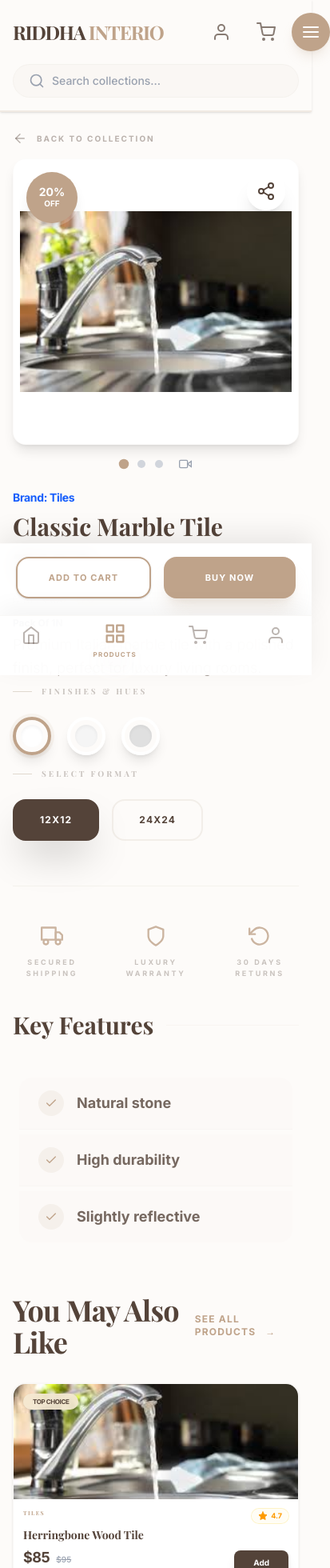
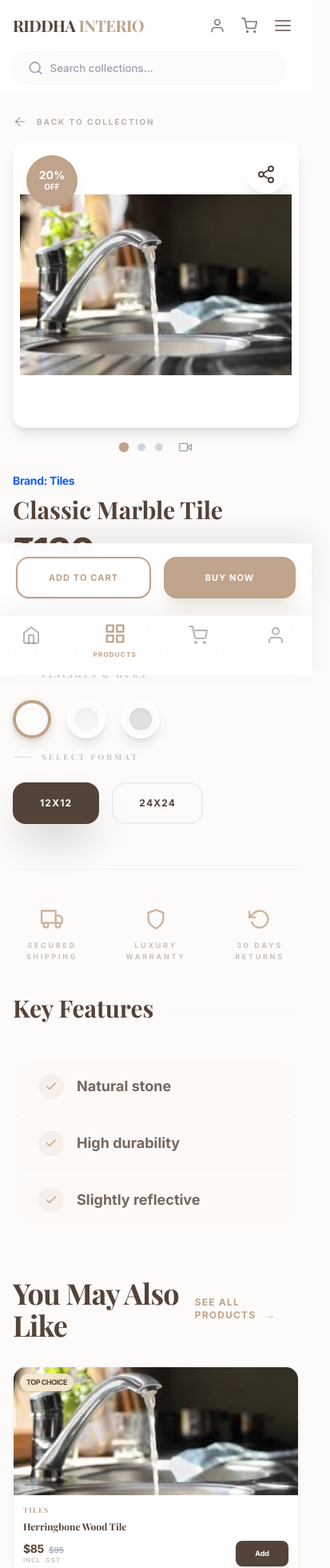
Before and after one commit to palakk2002/Riddha-interio-mart, a React (Vite) app in the folder frontend/: page /products/1 in a window 390 px wide. Shown: the top 1960 px of the page at 80% size, 413 px wide, since content can reach past the window. Built offline with nearby package versions, Linux system fonts and the light colour scheme.

Commit message:
admin module

```diff
--- a/frontend/src/modules/user/components/Footer.jsx
+++ b/frontend/src/modules/user/components/Footer.jsx
@@ -20,14 +20,14 @@ const Footer = () => {
   };
 
   return (
-    <footer className="hidden md:block bg-deep-espresso text-soft-oatmeal pt-24 pb-12">
-      <div className="max-w-7xl mx-auto px-4 sm:px-6 lg:px-12">
+    <footer className="hidden md:block bg-deep-espresso text-soft-oatmeal pt-12 md:pt-24 pb-12">
+      <div className="max-w-7xl mx-auto px-6 md:px-12">
         <motion.div
           variants={containerVariants}
           initial="hidden"
           whileInView="visible"
           viewport={{ once: true }}
-          className="grid grid-cols-1 md:grid-cols-2 lg:grid-cols-4 gap-16 mb-20"
+          className="grid grid-cols-1 sm:grid-cols-2 lg:grid-cols-4 gap-12 md:gap-16 mb-16 md:mb-20"
         >
           {/* Brand */}
           <motion.div variants={itemVariants} className="space-y-8">
--- a/frontend/src/modules/user/components/Navbar.jsx
+++ b/frontend/src/modules/user/components/Navbar.jsx
@@ -1,9 +1,16 @@
-import React, { useState, useRef, useEffect } from 'react';
-import { Link, NavLink } from 'react-router-dom';
-import { FiShoppingCart, FiMenu, FiX, FiUser, FiChevronDown, FiChevronRight } from 'react-icons/fi';
-import { motion, AnimatePresence } from 'framer-motion';
-import { useCart } from '../data/CartContext';
-import SearchBar from './SearchBar';
+import React, { useState, useRef, useEffect } from "react";
+import { Link, NavLink } from "react-router-dom";
+import {
+  FiShoppingCart,
+  FiMenu,
+  FiX,
+  FiUser,
+  FiChevronDown,
+  FiChevronRight,
+} from "react-icons/fi";
+import { motion, AnimatePresence } from "framer-motion";
+import { useCart } from "../data/CartContext";
+import SearchBar from "./SearchBar";
 
 const Navbar = () => {
   const [isOpen, setIsOpen] = useState(false);
@@ -13,19 +20,19 @@ const Navbar = () => {
   const policiesTimeoutRef = useRef(null);
 
   const navLinks = [
-    { name: 'Home', path: '/' },
-    { name: 'Products', path: '/products' },
-    { name: 'Shop by Category', path: '/shop' },
-    { name: 'My Orders', path: '/orders' },
-    { name: 'Stores', path: '/stores' },
-    { name: 'About', path: '/about' },
-    { name: 'Contact Us', path: '/contact' },
+    { name: "Home", path: "/" },
+    { name: "Products", path: "/products" },
+    { name: "Shop by Category", path: "/shop" },
+    { name: "My Orders", path: "/orders" },
+    { name: "Stores", path: "/stores" },
+    { name: "About", path: "/about" },
+    { name: "Contact Us", path: "/contact" },
   ];
 
   const policyLinks = [
-    { name: 'Cancellation', path: '/policies/cancellation' },
-    { name: 'Returns', path: '/policies/returns' },
-    { name: 'Refund', path: '/policies/refund' },
+    { name: "Cancellation", path: "/policies/cancellation" },
+    { name: "Returns", path: "/policies/returns" },
+    { name: "Refund", path: "/policies/refund" },
   ];
 
   // Close mobile menu on route change / resize
@@ -36,18 +43,20 @@ const Navbar = () => {
         setPoliciesOpen(false);
       }
     };
-    window.addEventListener('resize', handleResize);
-    return () => window.removeEventListener('resize', handleResize);
+    window.addEventListener("resize", handleResize);
+    return () => window.removeEventListener("resize", handleResize);
   }, []);
 
   // Lock body scroll when mobile menu is open
   useEffect(() => {
     if (isOpen) {
-      document.body.style.overflow = 'hidden';
+      document.body.style.overflow = "hidden";
     } else {
-      document.body.style.overflow = '';
+      document.body.style.overflow = "";
     }
-    return () => { document.body.style.overflow = ''; };
+    return () => {
+      document.body.style.overflow = "";
+    };
   }, [isOpen]);
 
   const closeMobile = () => {
@@ -68,25 +77,25 @@ const Navbar = () => {
 
   return (
     <>
-      <nav className="sticky top-0 z-50 bg-[#FDFBF9] md:bg-white/70 backdrop-blur-2xl border-b-2 border-warm-sand/20 md:border-b md:border-soft-oatmeal/10 shadow-sm md:shadow-none">
-        <div className="max-w-7xl mx-auto px-4 sm:px-6 lg:px-12">
-          <div className="flex justify-between items-center h-20 md:h-24 gap-12">
+      <nav className="sticky top-0 z-50 bg-white border-b border-soft-oatmeal/10">
+        <div className="max-w-7xl mx-auto px-4 sm:px-6 lg:px-8">
+          <div className="flex justify-between items-center h-16 md:h-20">
             {/* Logo */}
             <Link to="/" className="flex-shrink-0 flex items-center group">
-              <span className="text-2xl font-display font-black text-deep-espresso tracking-tighter">
-                RIDDHA <span className="text-warm-sand group-hover:text-deep-espresso transition-colors">INTERIO</span>
+              <span className="text-xl md:text-2xl font-display font-bold text-deep-espresso tracking-tight">
+                RIDDHA <span className="text-warm-sand">INTERIO</span>
               </span>
             </Link>
 
             {/* Desktop Nav Links */}
-            <div className="hidden md:flex items-center space-x-8 lg:space-x-10">
+            <div className="hidden md:flex items-center space-x-6 lg:space-x-8">
               {navLinks.map((link) => (
                 <NavLink
                   key={link.name}
                   to={link.path}
                   className={({ isActive }) =>
-                    `text-xs uppercase tracking-[0.2em] font-bold transition-all hover:text-warm-sand whitespace-nowrap ${
-                      isActive ? 'text-warm-sand' : 'text-deep-espresso/60'
+                    `text-[10px] lg:text-xs uppercase tracking-[0.15em] font-bold transition-all hover:text-warm-sand whitespace-nowrap ${
+                      isActive ? "text-warm-sand" : "text-deep-espresso/60"
                     }`
                   }
                 >
@@ -101,12 +110,16 @@ const Navbar = () => {
                 onMouseLeave={handlePoliciesLeave}
               >
                 <button
-                  className={`flex items-center gap-1 text-xs uppercase tracking-[0.2em] font-bold transition-all hover:text-warm-sand whitespace-nowrap ${
-                    desktopPoliciesOpen ? 'text-warm-sand' : 'text-deep-espresso/60'
+                  className={`flex items-center gap-1 text-[10px] lg:text-xs uppercase tracking-[0.15em] font-bold transition-all hover:text-warm-sand whitespace-nowrap ${
+                    desktopPoliciesOpen
+                      ? "text-warm-sand"
+                      : "text-deep-espresso/60"
                   }`}
                 >
                   Policies
-                  <FiChevronDown className={`h-3 w-3 transition-transform duration-200 ${desktopPoliciesOpen ? 'rotate-180' : ''}`} />
+                  <FiChevronDown
+                    className={`h-3 w-3 transition-transform duration-200 ${desktopPoliciesOpen ? "rotate-180" : ""}`}
+                  />
                 </button>
                 <AnimatePresence>
                   {desktopPoliciesOpen && (
@@ -122,7 +135,7 @@ const Navbar = () => {
                           key={link.name}
                           to={link.path}
                           onClick={() => setDesktopPoliciesOpen(false)}
-                          className="block px-5 py-2.5 text-xs uppercase tracking-[0.15em] font-bold text-deep-espresso/60 hover:text-warm-sand hover:bg-golden-glow/20 transition-all"
+                          className="block px-5 py-2.5 text-[10px] uppercase tracking-[0.1em] font-bold text-deep-espresso/60 hover:text-warm-sand hover:bg-golden-glow/20 transition-all"
                         >
                           {link.name}
                         </Link>
@@ -131,70 +144,51 @@ const Navbar = () => {
                   )}
                 </AnimatePresence>
               </div>
-
-              {/* Terms */}
-              <NavLink
-                to="/terms"
-                className={({ isActive }) =>
-                  `text-xs uppercase tracking-[0.2em] font-bold transition-all hover:text-warm-sand whitespace-nowrap ${
-                    isActive ? 'text-warm-sand' : 'text-deep-espresso/60'
-                  }`
-                }
-              >
-                Terms
-              </NavLink>
             </div>
 
             {/* Search Bar - Desktop */}
-            <div className="hidden lg:flex flex-1 max-w-md">
-              <SearchBar />
+            <div className="hidden lg:flex flex-1 max-w-xs mx-8">
+              <SearchBar className="scale-90" />
             </div>
 
             {/* Icons */}
-            <div className="flex items-center space-x-2 sm:space-x-5">
+            <div className="flex items-center space-x-1 sm:space-x-4">
               <Link
                 to="/profile"
-                className="p-3 text-deep-espresso/70 hover:text-warm-sand transition-colors"
+                className="p-2 text-deep-espresso/70 hover:text-warm-sand transition-colors"
               >
-                <motion.div whileHover={{ scale: 1.1 }} whileTap={{ scale: 0.9 }}>
-                  <FiUser className="h-6 w-6" />
-                </motion.div>
+                <FiUser className="h-5 w-5 md:h-6 md:w-6" />
               </Link>
 
               <Link
                 to="/cart"
-                className="p-3 text-deep-espresso/70 hover:text-warm-sand transition-colors relative"
+                className="p-2 text-deep-espresso/70 hover:text-warm-sand transition-colors relative"
               >
-                <FiShoppingCart className="h-6 w-6" />
-                <AnimatePresence mode="popLayout">
+                <FiShoppingCart className="h-5 w-5 md:h-6 md:w-6" />
                 {cartCount > 0 && (
-                    <motion.span
-                      key={cartCount}
-                      initial={{ scale: 0, opacity: 0 }}
-                      animate={{ scale: 1, opacity: 1 }}
-                      exit={{ scale: 0, opacity: 0 }}
-                      className="absolute top-2 right-2 bg-warm-sand text-white text-[10px] font-black h-5 w-5 flex items-center justify-center rounded-full shadow-lg"
-                    >
+                  <span className="absolute top-1 right-1 bg-warm-sand text-white text-[8px] font-bold h-4 w-4 flex items-center justify-center rounded-full">
                     {cartCount}
-                    </motion.span>
+                  </span>
                 )}
-                </AnimatePresence>
               </Link>
 
               {/* Mobile Menu Button */}
-              <motion.button
-                whileTap={{ scale: 0.8 }}
+              <button
                 onClick={() => setIsOpen(!isOpen)}
-                className="md:hidden p-3 text-white bg-warm-sand shadow-lg shadow-warm-sand/20 rounded-full"
+                className="md:hidden p-2 text-deep-espresso/70 hover:text-warm-sand transition-colors"
               >
-                {isOpen ? <FiX className="h-6 w-6" /> : <FiMenu className="h-6 w-6" />}
-              </motion.button>
+                {isOpen ? (
+                  <FiX className="h-6 w-6" />
+                ) : (
+                  <FiMenu className="h-6 w-6" />
+                )}
+              </button>
             </div>
           </div>
 
           {/* Persistent Mobile Search Bar Row */}
-          <div className="md:hidden pb-4">
-            <SearchBar />
+          <div className="md:hidden pb-3">
+            <SearchBar className="scale-95 origin-left" />
           </div>
         </div>
       </nav>
@@ -214,15 +208,24 @@ const Navbar = () => {
             />
             {/* Sidebar */}
             <motion.div
-              initial={{ x: '-100%' }}
+              initial={{ x: "-100%" }}
               animate={{ x: 0 }}
-              exit={{ x: '-100%' }}
-              transition={{ type: 'spring', stiffness: 450, damping: 45, mass: 1 }}
+              exit={{ x: "-100%" }}
+              transition={{
+                type: "spring",
+                stiffness: 450,
+                damping: 45,
+                mass: 1,
+              }}
               className="md:hidden fixed top-0 left-0 bottom-0 h-screen w-[85%] max-w-[320px] bg-white z-[100] shadow-2xl flex flex-col overflow-hidden"
             >
               {/* Sidebar Header */}
               <div className="flex items-center justify-between px-6 py-8 border-b border-soft-oatmeal/15 bg-white/50 backdrop-blur-md">
-                <Link to="/" onClick={closeMobile} className="flex items-center group">
+                <Link
+                  to="/"
+                  onClick={closeMobile}
+                  className="flex items-center group"
+                >
                   <span className="text-xl font-display font-black text-deep-espresso tracking-tighter">
                     RIDDHA <span className="text-warm-sand">INTERIO</span>
                   </span>
@@ -239,7 +242,9 @@ const Navbar = () => {
 
               {/* Sidebar Links */}
               <div className="flex-1 overflow-y-auto pt-6 pb-12 px-6 space-y-1 no-scrollbar">
-                {navLinks.filter(link => link.name !== 'Products').map((link) => (
+                {navLinks
+                  .filter((link) => link.name !== "Products")
+                  .map((link) => (
                     <Link
                       key={link.name}
                       to={link.path}
@@ -270,9 +275,9 @@ const Navbar = () => {
                     {policiesOpen && (
                       <motion.div
                         initial={{ height: 0, opacity: 0 }}
-                        animate={{ height: 'auto', opacity: 1 }}
+                        animate={{ height: "auto", opacity: 1 }}
                         exit={{ height: 0, opacity: 0 }}
-                        transition={{ duration: 0.25, ease: 'easeInOut' }}
+                        transition={{ duration: 0.25, ease: "easeInOut" }}
                         className="overflow-hidden bg-golden-glow/10 rounded-xl mb-4"
                       >
                         <div className="pl-4 py-2 space-y-1">
@@ -315,7 +320,8 @@ const Navbar = () => {
               {/* Sidebar Footer */}
               <div className="px-8 py-6 border-t border-soft-oatmeal/15 bg-soft-oatmeal/5">
                 <p className="text-[10px] uppercase tracking-[0.25em] font-black text-deep-espresso/20 italic">
-                  © {new Date().getFullYear()} Riddha Interio Mart. Crafted for Luxury.
+                  © {new Date().getFullYear()} Riddha Interio Mart. Crafted for
+                  Luxury.
                 </p>
               </div>
             </motion.div>
--- a/frontend/src/modules/user/components/ProductCard.jsx
+++ b/frontend/src/modules/user/components/ProductCard.jsx
@@ -1,6 +1,6 @@
 import React from 'react';
 import { Link } from 'react-router-dom';
-import { FiShoppingCart, FiStar, FiHeart } from 'react-icons/fi';
+import { FiShoppingCart, FiHeart } from 'react-icons/fi';
 import { motion } from 'framer-motion';
 import { useCart } from '../data/CartContext';
 import Button from '../../../shared/components/Button';
@@ -24,7 +24,7 @@ const ProductCard = ({ product, index = 0, variant = 'grid' }) => {
       <Link
         to={`/products/${product.id}`}
         className={`relative block overflow-hidden shrink-0 ${
-          isList ? 'w-[42%] md:w-full h-full md:h-80 border-r md:border-r-0' : 'h-36 md:h-80 w-full'
+          isList ? 'w-[42%] md:w-full h-full md:h-80 border-r md:border-r-0' : 'h-40 md:h-80 w-full'
         } border-soft-oatmeal/10`}
       >
         <motion.img
@@ -44,8 +44,8 @@ const ProductCard = ({ product, index = 0, variant = 'grid' }) => {
 
         {/* Badges - Show Top Choice on grid view */}
         {!isList && (
-           <div className="absolute top-3 left-3 flex gap-2">
-             <span className="bg-golden-glow/90 backdrop-blur-md text-deep-espresso text-[8px] md:text-[10px] font-bold px-3 py-1 rounded-full uppercase tracking-tighter shadow-sm">
+           <div className="absolute top-2 left-2 md:top-3 md:left-3 flex gap-2">
+             <span className="bg-golden-glow/90 backdrop-blur-md text-deep-espresso text-[9px] md:text-[10px] font-bold px-2 md:px-3 py-1 rounded-full uppercase tracking-tighter shadow-sm">
                Top Choice
              </span>
            </div>
@@ -54,18 +54,12 @@ const ProductCard = ({ product, index = 0, variant = 'grid' }) => {
 
       <div className={`flex-1 p-3 md:p-7 flex flex-col justify-between overflow-hidden ${!isList ? 'space-y-1.5 md:space-y-5' : ''}`}>
         <div className="space-y-1.5 md:space-y-3">
-          <div className="flex justify-between items-start">
-            <h4 className="text-[7px] md:text-[10px] uppercase tracking-[0.2em] text-warm-sand font-black">
-              {product.category}
-            </h4>
-            <div className={`${isList ? 'hidden md:flex' : 'flex'} items-center text-[9px] md:text-[11px] text-amber-500 font-bold bg-amber-50/50 px-2 py-0.5 md:py-1 rounded-full ring-1 ring-amber-100`}>
-              <FiStar className="h-3 w-3 fill-amber-500 mr-1" />
-              {product.rating}
-            </div>
-          </div>
+          <h4 className="text-[9px] md:text-[10px] uppercase tracking-[0.15em] text-warm-sand font-black">
+            {product.category}
+          </h4>
 
           <Link to={`/products/${product.id}`}>
-            <h3 className={`${isList ? 'text-xs md:text-xl' : 'text-sm md:text-xl'} font-display font-bold text-deep-espresso line-clamp-2 leading-tight group-hover:text-warm-sand transition-colors duration-300`}>
+            <h3 className={`${isList ? 'text-[11px] md:text-xl' : 'text-xs md:text-xl'} font-display font-bold text-deep-espresso line-clamp-2 leading-tight group-hover:text-warm-sand transition-colors duration-300`}>
               {product.name}
             </h3>
           </Link>
@@ -73,17 +67,17 @@ const ProductCard = ({ product, index = 0, variant = 'grid' }) => {
           {/* Delivery Badge (Only for list view or as needed) */}
           {isList && (
             <div className="flex items-center gap-2 pt-0.5 md:hidden">
-              <div className="bg-purple-100 text-purple-700 text-[8px] font-bold px-2 py-0.5 rounded flex items-center">
-                <span className="mr-1">⚡</span> Delivery in 4 hours
+              <div className="bg-purple-100 text-purple-700 text-[9px] font-bold px-2 py-0.5 rounded flex items-center">
+                <span className="mr-1">⚡</span> 4h Delivery
               </div>
             </div>
           )}
         </div>
 
-        <div className={`flex ${isList ? 'flex-col md:flex-row md:items-end' : 'items-center'} justify-between gap-2 md:pt-4`}>
+        <div className={`flex ${isList ? 'flex-col md:flex-row md:items-end' : 'items-center'} justify-between gap-1 md:gap-2 md:pt-4`}>
           <div className="flex flex-col">
-            <div className="flex items-baseline gap-2">
-              <span className="text-lg md:text-2xl font-black text-deep-espresso tracking-tight">
+            <div className="flex items-baseline gap-1.5 md:gap-2">
+              <span className="text-sm md:text-2xl font-black text-deep-espresso tracking-tight">
                 ${product.price}
               </span>
               {!isList && product.originalPrice > product.price && (
@@ -93,7 +87,7 @@ const ProductCard = ({ product, index = 0, variant = 'grid' }) => {
               )}
             </div>
             <div className="flex items-center gap-2 md:mt-1">
-              <span className="text-[9px] md:text-[10px] text-deep-espresso/30 font-bold uppercase tracking-widest leading-none">
+              <span className="text-[8px] md:text-[10px] text-deep-espresso/30 font-bold uppercase tracking-widest leading-none">
                 Incl. GST
               </span>
               {isList && product.originalPrice > product.price && (
@@ -105,27 +99,20 @@ const ProductCard = ({ product, index = 0, variant = 'grid' }) => {
           </div>
 
           <div className={`flex items-center ${isList ? 'justify-between md:justify-end' : 'justify-end'} gap-3 mt-1 md:mt-0`}>
-             {isList && (
-               <div className="md:hidden flex items-center text-[10px] text-amber-500 font-bold">
-                 <FiStar className="h-2.5 w-2.5 fill-amber-500 mr-1" />
-                 {product.rating}
-               </div>
-             )}
-
              {quantity > 0 ? (
                <div className="flex items-center bg-soft-oatmeal/10 border border-soft-oatmeal/20 rounded-lg md:rounded-2xl overflow-hidden h-8 md:h-12 shadow-inner">
                  <button
                    onClick={(e) => { e.preventDefault(); updateQuantity(product.id, quantity - 1); }}
-                   className="px-2 md:px-4 h-full hover:bg-soft-oatmeal/20 text-deep-espresso transition-colors text-sm md:text-xl font-bold"
+                   className="px-1.5 min-[360px]:px-2 md:px-4 h-full hover:bg-soft-oatmeal/20 text-deep-espresso transition-colors text-xs md:text-xl font-bold"
                  >
                    −
                  </button>
-                 <span className="px-2 md:px-4 text-[10px] md:text-sm font-black text-deep-espresso w-6 md:w-10 text-center">
+                 <span className="px-1.5 min-[360px]:px-2 text-[9px] md:text-sm font-black text-deep-espresso w-5 min-[360px]:w-6 md:w-10 text-center">
                    {quantity}
                  </span>
                  <button
                    onClick={(e) => { e.preventDefault(); updateQuantity(product.id, quantity + 1); }}
-                   className="px-2 md:px-4 h-full hover:bg-soft-oatmeal/20 text-deep-espresso transition-colors text-sm md:text-xl font-bold"
+                   className="px-1.5 min-[360px]:px-2 md:px-4 h-full hover:bg-soft-oatmeal/20 text-deep-espresso transition-colors text-xs md:text-xl font-bold"
                  >
                    +
                  </button>
@@ -135,7 +122,7 @@ const ProductCard = ({ product, index = 0, variant = 'grid' }) => {
                  whileHover={{ scale: 1.05 }}
                  whileTap={{ scale: 0.95 }}
                  onClick={(e) => { e.preventDefault(); addToCart(product); }}
-                 className="h-8 md:h-12 px-6 md:px-8 bg-deep-espresso text-white rounded-lg md:rounded-2xl font-bold text-[10px] md:text-sm hover:bg-warm-sand transition-colors shadow-lg"
+                 className="h-8 md:h-12 px-4 min-[360px]:px-6 md:px-8 bg-deep-espresso text-white rounded-lg md:rounded-2xl font-bold text-[9px] md:text-sm hover:bg-warm-sand transition-colors shadow-lg"
                >
                  Add
                </motion.button>
--- a/frontend/src/modules/user/pages/ProductListingPage.jsx
+++ b/frontend/src/modules/user/pages/ProductListingPage.jsx
@@ -21,7 +21,7 @@ const ProductListingPage = () => {
 
     if (sortBy === 'price-low') result.sort((a, b) => a.price - b.price);
     if (sortBy === 'price-high') result.sort((a, b) => b.price - a.price);
-    if (sortBy === 'rating') result.sort((a, b) => b.rating - a.rating);
+
 
     return result;
   }, [activeCategory, sortBy]);
@@ -77,7 +77,7 @@ const ProductListingPage = () => {
               <option value="featured">Featured Recommendations</option>
               <option value="price-low">Price: Low to High</option>
               <option value="price-high">Price: High to Low</option>
-              <option value="rating">Highest Rated Pieces</option>
+
             </select>
             <FiChevronDown className="absolute right-5 top-1/2 -translate-y-1/2 pointer-events-none text-gray-400" />
           </div>
```
Also changed, not shown: frontend/src/modules/admin/pages/ManageFeaturedProducts.jsx (+1 -21 lines), frontend/src/modules/user/components/Banner.jsx (+8 -8 lines), frontend/src/modules/user/components/CategoryQuickAccess.jsx (+17 -13 lines), frontend/src/modules/user/components/FavouriteCategories.jsx (+4 -5 lines), frontend/src/modules/user/components/OfferBanner.jsx (+4 -4 lines), frontend/src/modules/user/pages/ProductDetailsPage.jsx (+4 -4 lines), frontend/src/modules/user/pages/HomePage.jsx (line endings or trailing spaces). Lines whose indentation alone changed are shown as unchanged.
